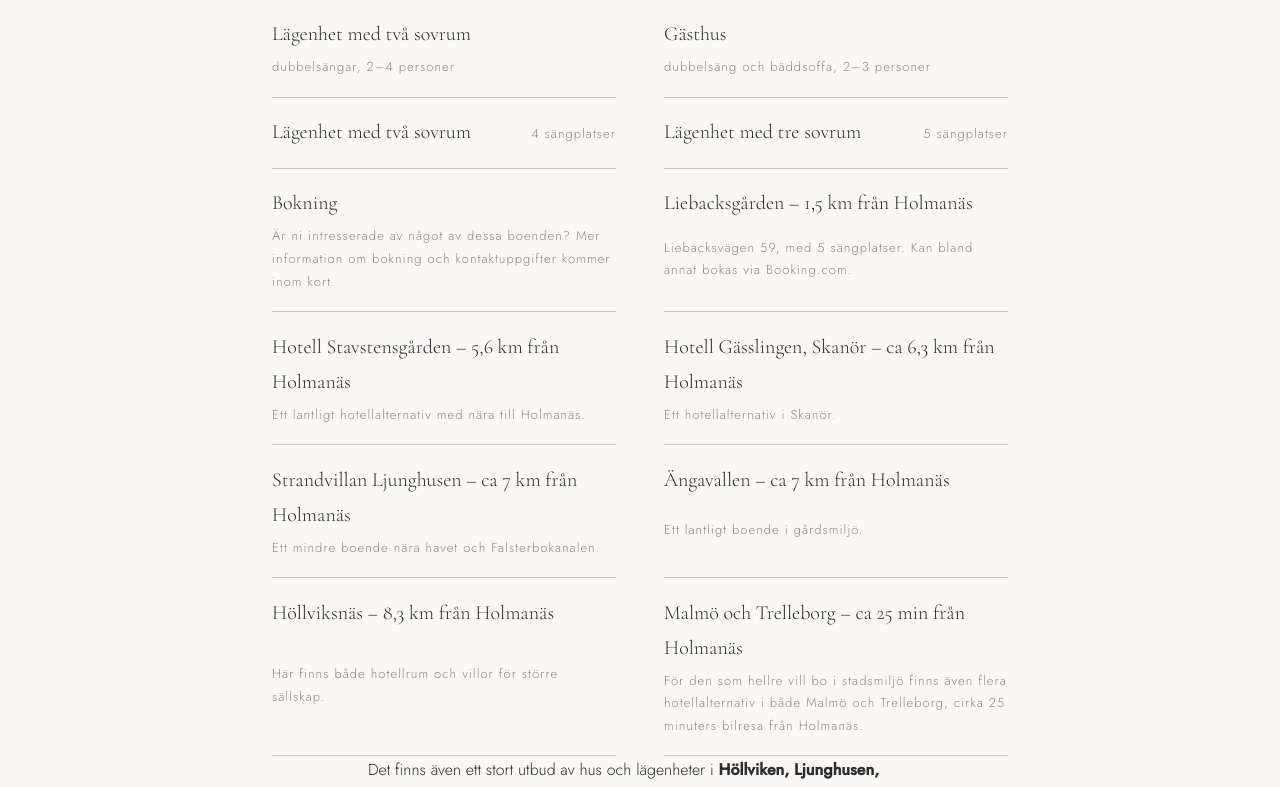
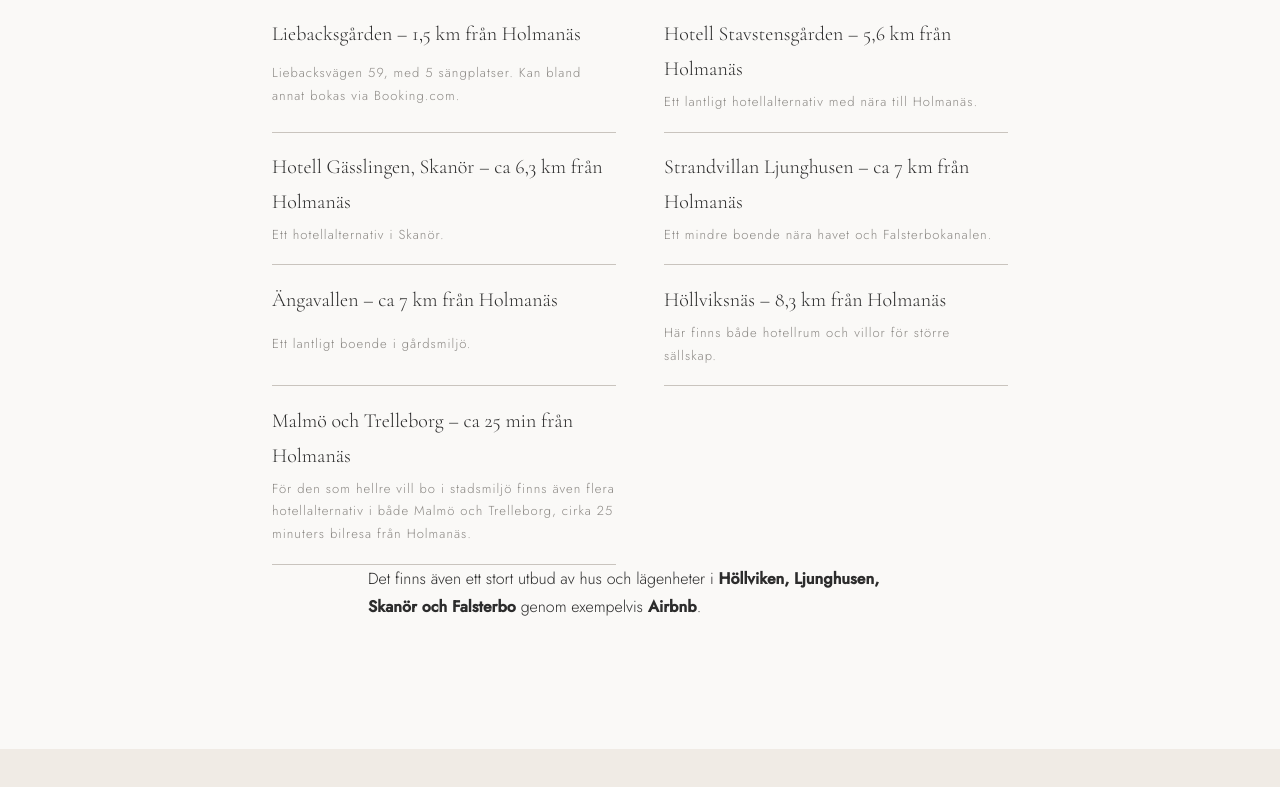
Before and after one commit to EmilPedersenDev/wedding, a Nuxt app: page / in a window 1280 px wide. Shown: the part 4134-4921 px from the top of the page. Built offline with nearby package versions, Linux system fonts and the light colour scheme.

Commit message:
Refine accommodation booking note

```diff
--- a/app/content/wedding.ts
+++ b/app/content/wedding.ts
@@ -54,7 +54,9 @@
       { name: "Gästhus", detail: "dubbelsäng och bäddsoffa, 2–3 personer", link: "" },
       { name: "Lägenhet med två sovrum", detail: "4 sängplatser", link: "" },
       { name: "Lägenhet med tre sovrum", detail: "5 sängplatser", link: "" },
-      { name: "Bokning", detail: "Är ni intresserade av något av dessa boenden? Mer information om bokning och kontaktuppgifter kommer inom kort.", link: "" },
+    ],
+    bookingNote: "Är ni intresserade av något av dessa boenden? Mer information om bokning och kontaktuppgifter kommer inom kort.",
+    nearby: [
       { name: "Liebacksgården – 1,5 km från Holmanäs", detail: "Liebacksvägen 59, med 5 sängplatser. Kan bland annat bokas via Booking.com.", link: "" },
       { name: "Hotell Stavstensgården – 5,6 km från Holmanäs", detail: "Ett lantligt hotellalternativ med nära till Holmanäs.", link: "" },
       { name: "Hotell Gässlingen, Skanör – ca 6,3 km från Holmanäs", detail: "Ett hotellalternativ i Skanör.", link: "" },
```
